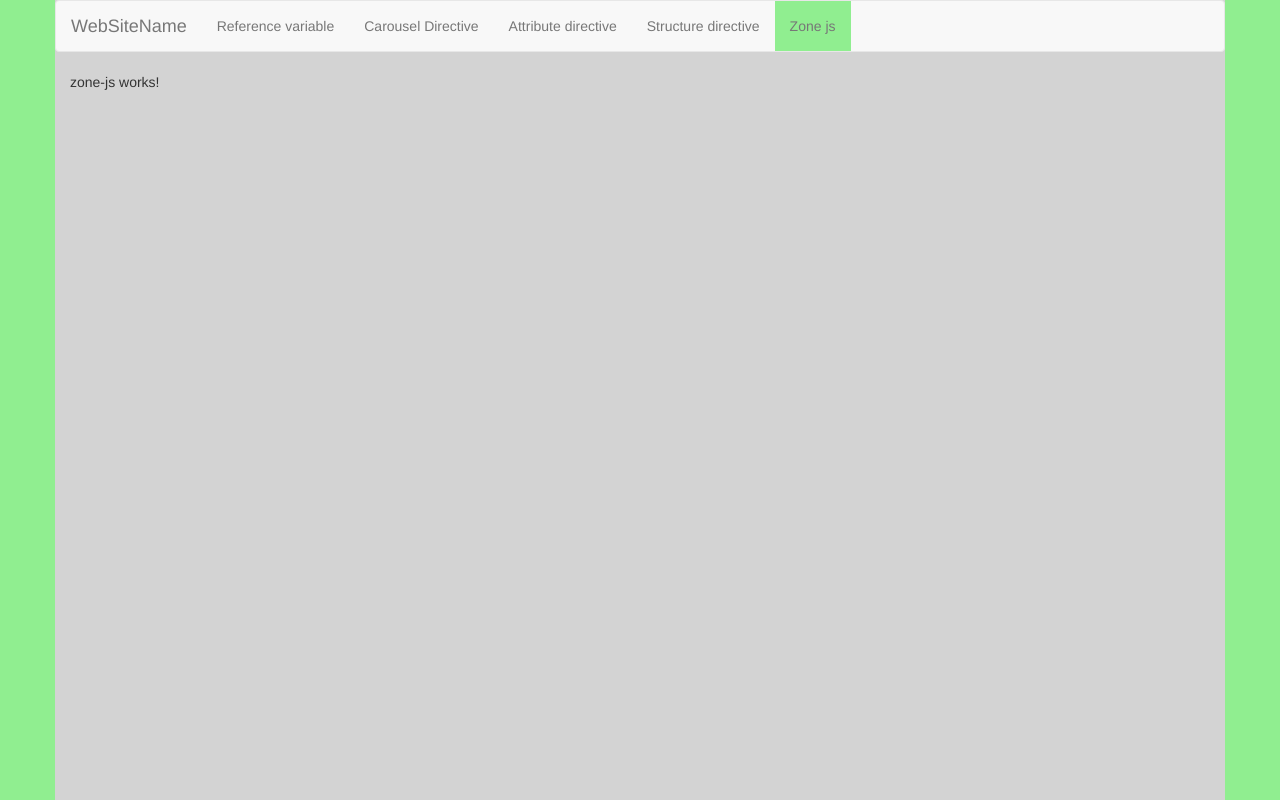
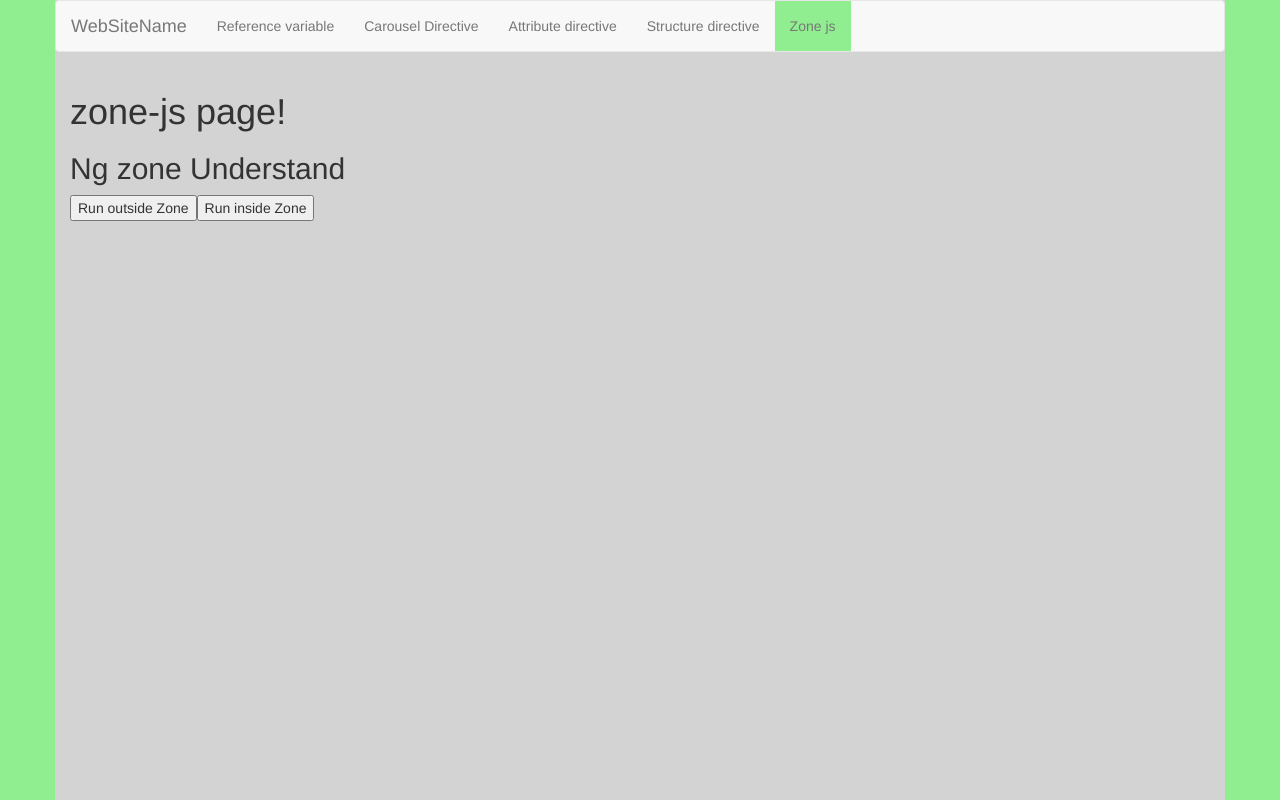
Before and after one commit to Tanzorr/angular-dock, an Angular app: page /zone-js in a window 1280 px wide. Built offline with nearby package versions, Linux system fonts and the light colour scheme.

Commit message:
add ng zone for

```diff
--- /dev/null
+++ b/src/app/libs/for-ng-zone/for-ng-zone.component.html
@@ -0,0 +1,5 @@
+<h2>Ng zone Understand</h2>
+<div>
+  <button (click)="runOutsideZone()">Run outside Zone</button>
+  <button (click)="runInsideZone()">Run inside Zone</button>
+</div>
--- /dev/null
+++ b/src/app/libs/for-ng-zone/for-ng-zone.component.ts
@@ -0,0 +1,30 @@
+import { ChangeDetectionStrategy, Component, NgZone } from '@angular/core';
+
+@Component({
+  selector: 'app-for-ng-zone',
+  templateUrl: './for-ng-zone.component.html',
+  styleUrls: ['./for-ng-zone.component.scss']
+})
+export class ForNgZoneComponent  {
+
+  constructor(private ngZone: NgZone) { }
+  runOutsideZone() {
+    console.log('runOutsideZone() called outside Angular zone.');
+    setTimeout(() => {
+      console.log('setTimeout() executed outside Angular zone.');
+    }, 0);
+  }
+
+  runInsideZone() {
+    console.log('runInsideZone() called inside Angular zone.');
+    this.ngZone.run(() => {
+      console.log('ngZone.run() executed inside Angular zone.');
+      setTimeout(() => {
+        console.log('setTimeout() executed inside Angular zone.');
+      }, 0);
+    });
+  }
+
+
+
+}
--- a/src/app/pages/zone-js/zone-js.component.html
+++ b/src/app/pages/zone-js/zone-js.component.html
@@ -1 +1,2 @@
-<p>zone-js works!</p>
+<h1>zone-js page!</h1>
+<app-for-ng-zone></app-for-ng-zone>
--- a/src/app/pages/zone-js/zone-js.module.ts
+++ b/src/app/pages/zone-js/zone-js.module.ts
@@ -2,6 +2,7 @@ import { NgModule } from '@angular/core';
 import { CommonModule } from '@angular/common';
 import { ZoneJsComponent } from './zone-js.component';
 import { ZoneJsRoutingModule } from './zone-js-routing.module';
+import { ForNgZoneModule } from '../../libs/for-ng-zone/for-ng-zone.module';
 
 
 
@@ -11,7 +12,8 @@ import { ZoneJsRoutingModule } from './zone-js-routing.module';
   ],
   imports: [
     CommonModule,
-    ZoneJsRoutingModule
+    ZoneJsRoutingModule,
+    ForNgZoneModule
   ]
 })
 export class ZoneJsModule { }
```
Also changed, not shown: src/app/libs/for-ng-zone/for-ng-zone.module.ts (added, +18 -0 lines), src/app/libs/for-ng-zone/for-ng-zone.component.scss (added).
